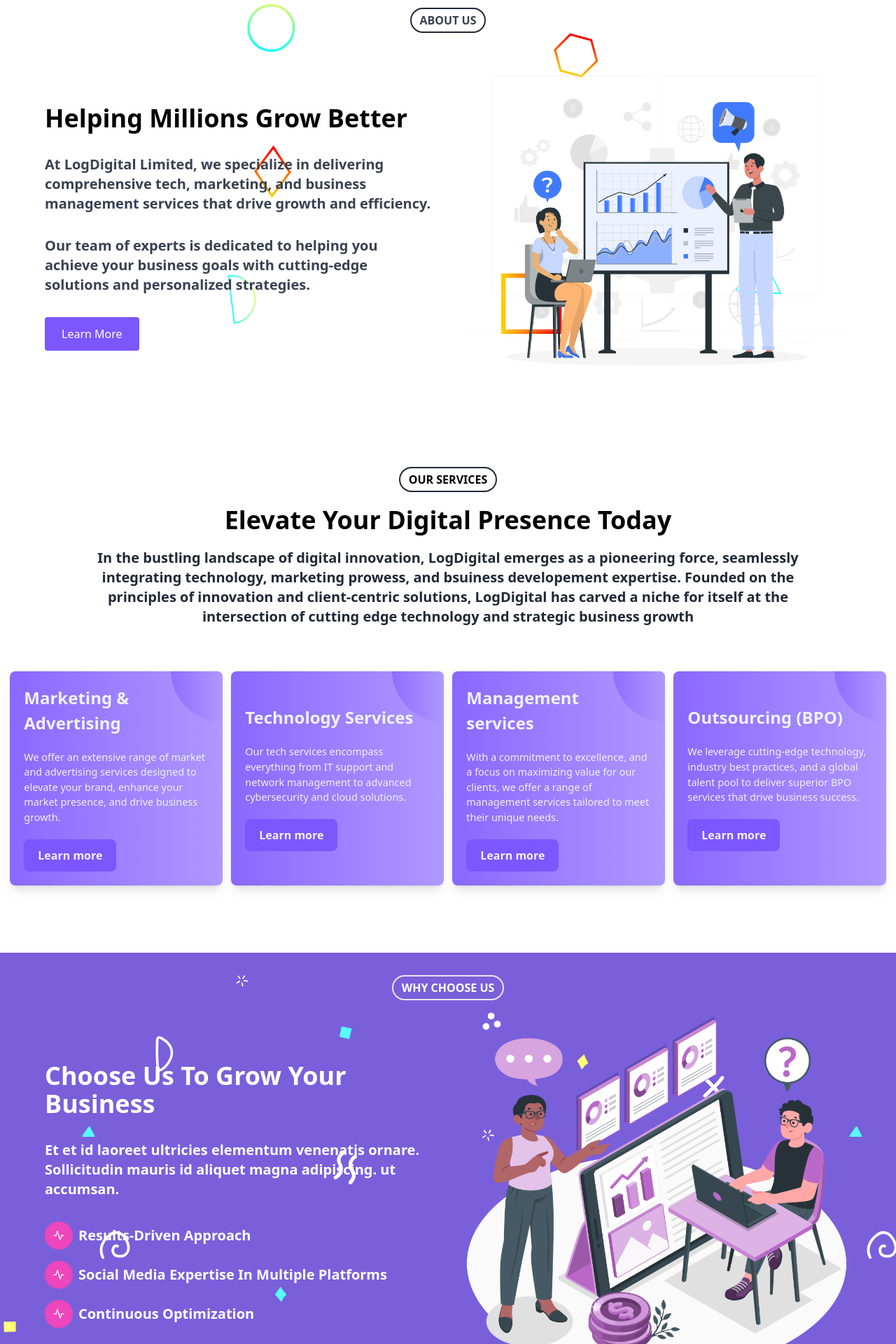
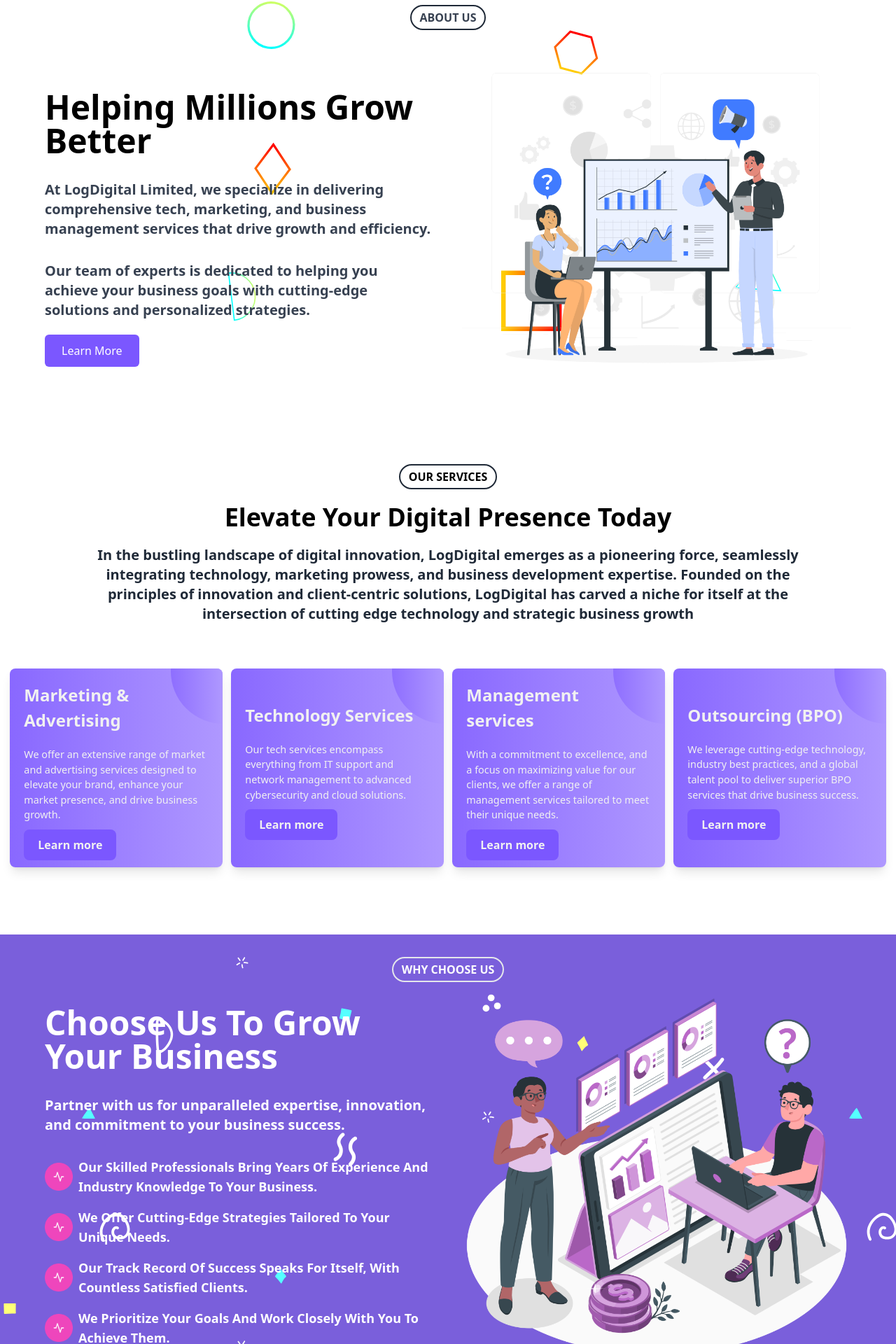
Before and after one commit to OnojaPeter/logdigital, a React (Vite) app: page / in a window 1280 px wide. Shown: the part 641-2561 px from the top of the page at 70% size. Built offline with nearby package versions, Linux system fonts and the light colour scheme.

Commit message:
added fonts; included texts for the why choose us

```diff
--- a/src/components/ChooseUs.jsx
+++ b/src/components/ChooseUs.jsx
@@ -1,5 +1,11 @@
 import FeatureSection from "./FeatureSection";
-const peter = [ "results-driven approach", "Social Media expertise in multiple platforms", "continuous optimization"]
+const peter = [
+  "Our skilled professionals bring years of experience and industry knowledge to your business.",
+  "We offer cutting-edge strategies tailored to your unique needs.",
+  "Our track record of success speaks for itself, with countless satisfied clients.",
+  "We prioritize your goals and work closely with you to achieve them.",
+  // "From technology to marketing to management, we provide a full spectrum of services for holistic growth."
+]
 const ChooseUs = () => {
   return (
     <section className="text-white py-8 chooseUsBg">
@@ -7,7 +13,7 @@
         <FeatureSection
             sectionName="why choose us"
             title="choose us to grow your business"
-            description="Et et id laoreet ultricies elementum venenatis ornare. Sollicitudin mauris id aliquet magna adipiscing. ut accumsan."
+            description="Partner with us for unparalleled expertise, innovation, and commitment to your business success."
             extraText={peter}
             imageSrc="/images/choose.png"
       />
--- a/src/components/FeatureSection.jsx
+++ b/src/components/FeatureSection.jsx
@@ -1,6 +1,7 @@
 import { motion } from 'framer-motion';
 import useScrollAnimation from '../hooks/useScrollAnimation';
 import { Link } from 'react-router-dom';
+import { LuArrowBigRightDash } from "react-icons/lu";
 
 const FeatureSection = ({ sectionName, title, description, moreDescription, buttonText, imageSrc, extraText, link }) => {
     const titleAnimation = useScrollAnimation();
@@ -23,7 +24,7 @@
                         initial="hidden"
                         animate={titleAnimation.controls}
                         variants={titleAnimation.textVariants}
-                        className={`text-4xl font-bold mb-3 md:mb-8 capitalize ${sectionName === "about us" && "text-black"}`}
+                        className={`text-4xl md:text-5xl font-bold mb-3 md:mb-8 capitalize ${sectionName === "about us" && "text-black"}`}
                     >
                         {title}
                     </motion.h2>
@@ -58,7 +59,8 @@
                                     className="flex items-center gap-2 my-2 md:my-4"
                                 >
                                     <img className="h-10 w-10" src="/images/service-logo.png" alt="" />
-                                    <p className="text-xl text-white capitalize font-semibold">{text}</p>
+                                    {/* <LuArrowBigRightDash className='h-10 w-10' /> */}
+                                    <p className="text-lg text-white capitalize font-bold">{text}</p>
                                 </motion.span>
                             ))}
                         </div>
@@ -72,9 +74,9 @@
                             whileTap={{ scale: 0.9 }}
                             initial="hidden"
                             animate={buttonAnimation.controls}
-                            className="bg-[#7b57ff] text-white px-6 py-3 rounded"
+                            className=" text-white font-medium"
                         >
-                            <Link to={link}>{buttonText}</Link>
+                            <Link className='px-6 py-3 bg-[#7b57ff] rounded-md' to={link}>{buttonText}</Link>
                         </motion.button>
                     }
                 </div>
--- a/src/components/Footer.jsx
+++ b/src/components/Footer.jsx
@@ -2,12 +2,11 @@
 import { FaFacebookF, FaInstagram, FaLinkedinIn  } from "react-icons/fa";
 import { MdPhoneInTalk, MdEmail } from "react-icons/md";
 import { FaLocationDot } from "react-icons/fa6";
-import Navlink from "./Navlink";
 
 function Footer() {
     return (
         <>
-            <footer className="bg-gray-800 text-white pt-10 sm:pt-20 pb-5">
+            <footer className="bg-gray-800 text-white pt-10 sm:pt-20 pb-10">
                 <div className="max-w-[1400px] mx-auto px-4 md:px-8 lg:px-16  ">
                     <div className="flex justify-between flex-col sm:flex-row gap-y-8  text-lg font-medium">
                         <div className="flex flex-col gap-4 sm:gap-7">
@@ -40,12 +39,6 @@
                             </ul>
                         </div>
                     </div>
-
-                    <div className="border-b-2 border-gray-600 w-full mt-10 mb-5"></div>
-
-                    <ul className="flex justify-between sm:justify-start sm:gap-3 md:gap-6">
-                        <Navlink />
-                    </ul>
                 </div>
             </footer>
         </>
--- a/src/components/Navbar.jsx
+++ b/src/components/Navbar.jsx
@@ -1,7 +1,6 @@
 import { useState, useEffect, useRef } from 'react';
 import { Link } from 'react-router-dom';
 import { Button } from './Button';
-import Navlink from './Navlink';
 import { FaBarsStaggered, FaXmark } from "react-icons/fa6";
 import { MdKeyboardArrowDown, MdKeyboardArrowUp } from "react-icons/md";
 import { servicesDetail } from '../Data';
--- a/src/components/Navlink.jsx
+++ /dev/null
@@ -1,15 +0,0 @@
-import { Link } from "react-router-dom";
-
-function Navlink() {
-    return (
-        <>
-            <li><Link to="/home">Home</Link></li>
-            <li><Link to="/about">About Us</Link></li>
-            <li><Link to="/services">Services</Link></li>
-            {/* <li><Link to="/career">Career</Link></li> */}
-            <li><Link to="/contact">Contact Us</Link></li>
-        </>
-    )
-}
-
-export default Navlink;
--- a/src/components/Services.jsx
+++ b/src/components/Services.jsx
@@ -35,7 +35,7 @@
             <span className="uppercase font-bold px-3 py-1 border-2 border-gray-800 rounded-full ">our services</span>
             <h2 className="text-4xl font-bold my-5 capitalize">elevate your digital presence today</h2>
             <p className="text-lg md:text-center md:text-xl  md:mx-10 lg:mx-10 font-bold text-gray-800">
-              In the bustling landscape of digital innovation, LogDigital emerges as a pioneering force, seamlessly integrating technology, marketing prowess, and bsuiness developement expertise. Founded on the principles of innovation and client-centric solutions, LogDigital has carved a niche for itself at the intersection of cutting edge technology and strategic business growth
+              In the bustling landscape of digital innovation, LogDigital emerges as a pioneering force, seamlessly integrating technology, marketing prowess, and business development expertise. Founded on the principles of innovation and client-centric solutions, LogDigital has carved a niche for itself at the intersection of cutting edge technology and strategic business growth
             </p>
           </motion.div>
 
@@ -58,7 +58,7 @@
                 className="card rounded-lg w-full sm:w-[48%] lg:w-[24%] relative shadow-lg">
                   <p className="cardHeading">{service.name}</p>
                   <p className="cardDescription">{service.shortDescription}</p>
-                  <button className="learnMoreButton rounded-lg"><Link to={service.path}>Learn more</Link></button>
+                  <button ><Link className="learnMoreButton rounded-lg" to={service.path}>Learn more</Link></button>
                 </motion.div>)}
 
               )}
--- a/src/index.css
+++ b/src/index.css
@@ -1,6 +1,33 @@
 @tailwind base;
 @tailwind components;
 @tailwind utilities;
+
+@import url('https://fonts.googleapis.com/css2?family=Inter:wght@100..900&display=swap');
+@import url('https://fonts.googleapis.com/css2?family=Poppins:ital,wght@0,100;0,200;0,300;0,400;0,500;0,600;0,700;0,800;0,900;1,100;1,200;1,300;1,400;1,500;1,600;1,700;1,800;1,900&display=swap');
+@import url('https://fonts.googleapis.com/css2?family=Open+Sans:ital,wght@0,300..800;1,300..800&family=Poppins:ital,wght@0,100;0,200;0,300;0,400;0,500;0,600;0,700;0,800;0,900;1,100;1,200;1,300;1,400;1,500;1,600;1,700;1,800;1,900&display=swap');
+/* h2 {
+  font-family: "Inter", sans-serif;
+  font-optical-sizing: auto;
+  font-style: normal;
+  font-variation-settings:
+    "slnt" 0;
+} */
+h1{
+  font-family: ui-sans-serif, system-ui, -apple-system, BlinkMacSystemFont,
+    Segoe UI, Roboto, Helvetica Neue, Arial, Noto Sans, sans-serif,
+    Apple Color Emoji, Segoe UI Emoji, Segoe UI Symbol, Noto Color Emoji;
+  font-style: normal;
+}
+h2 {
+  font-family: ui-sans-serif, system-ui, -apple-system, BlinkMacSystemFont,
+    Segoe UI, Roboto, Helvetica Neue, Arial, Noto Sans, sans-serif,
+    Apple Color Emoji, Segoe UI Emoji, Segoe UI Symbol, Noto Color Emoji;
+  font-optical-sizing: auto;
+  /* font-weight: <weight>; */
+  font-style: normal;
+  font-variation-settings:
+    "wdth" 100;
+}
 
 .hero-text {
     font-size: 3rem;
@@ -174,7 +201,7 @@
 }
 
 .btn-17 .text-container {
-  display: block;
+  /* display: block; */
   mix-blend-mode: difference;
 }
 
@@ -278,7 +305,7 @@
     Segoe UI, Roboto, Helvetica Neue, Arial, Noto Sans, sans-serif,
     Apple Color Emoji, Segoe UI Emoji, Segoe UI Symbol, Noto Color Emoji;
   font-size: 100%;
-  font-weight: 900;
+  font-weight: 600;
   line-height: 1.5;
   margin: 0;
   -webkit-mask-image: -webkit-radial-gradient(#000, #fff);
@@ -317,7 +344,7 @@
 }
 
 .btn-18 .text-container {
-  display: block;
+  /* display: block; */
   mix-blend-mode: difference;
 }
 
```
